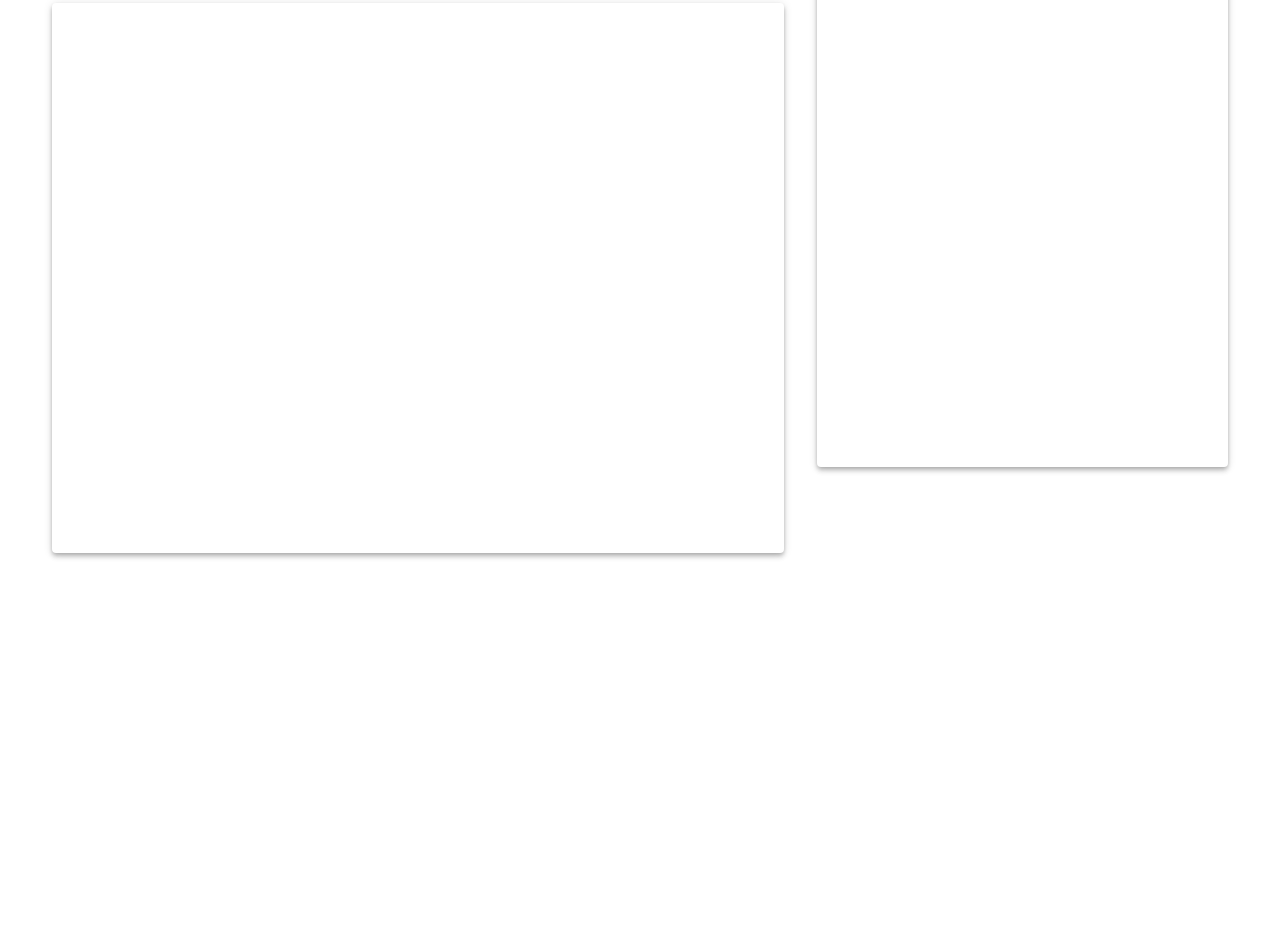
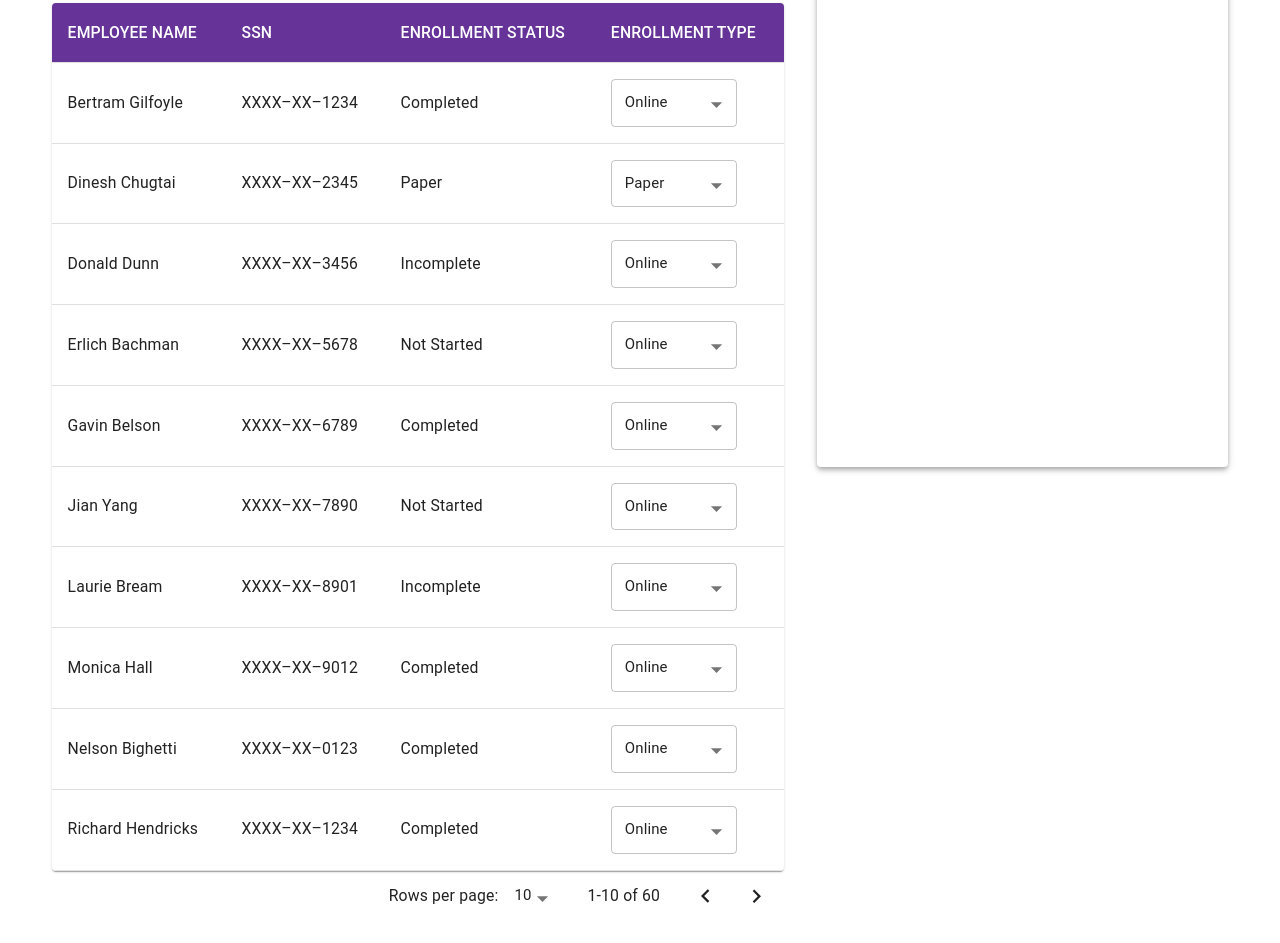
Before and after one commit to bgott/word_brown, a Gatsby site: page / in a window 1280 px wide. Shown: the part 509-1452 px from the top of the page. Before the commit the page ends 1153 px from the top, so only its background shows below. Built offline with nearby package versions, Linux system fonts and the light colour scheme; Gatsby itself is replaced by a stand-in of ours.

Commit message:
add employee datatable

```diff
--- a/src/assets/scss/employee-dt.scss
+++ b/src/assets/scss/employee-dt.scss
@@ -1,6 +1,25 @@
 .employee-section {
     margin: 0em 2em 4em 0em;
-    .card {
-        height: 550px;
+    .MuiTableCell-head {
+        background-color: rebeccapurple;
+        color: white;
+        text-transform: uppercase;
+    }
+    .MuiFormControl-root {
+        width:80%;
+    }
+
+    .MuiInputBase-root {
+        font-size: 95%;
+        // width: 200px;
+        .MuiOutlinedInput-input {
+            padding-top: 15px;
+            padding-bottom: 15px;
+        }
+    }
+
+    .type-select {
+        //padding-top:15px;
+        //padding-bottom:15px;
     }
 }
--- a/src/assets/scss/layout.css
+++ b/src/assets/scss/layout.css
@@ -417,7 +417,7 @@ table {
   padding-left: 0;
   padding-right: 0;
   padding-top: 0;
-  margin-bottom: 1.45rem;
+  /*margin-bottom: 1.45rem;*/
   font-size: 1rem;
   line-height: 1.45rem;
   border-collapse: collapse;
@@ -580,14 +580,14 @@ th {
   padding-top: 0.725rem;
   padding-bottom: calc(0.725rem - 1px);
 }
-th:first-child,
+/* th:first-child,
 td:first-child {
   padding-left: 0;
 }
 th:last-child,
 td:last-child {
   padding-right: 0;
-}
+} */
 tt,
 code {
   background-color: hsla(0, 0%, 0%, 0.04);
--- a/src/components/employee-dt.js
+++ b/src/components/employee-dt.js
@@ -1,13 +1,80 @@
 import React from 'react'
-import Card from '@material-ui/core/Card';
+import Table from '@material-ui/core/Table';
+import TableBody from '@material-ui/core/TableBody';
+import TableCell from '@material-ui/core/TableCell';
+import TableContainer from '@material-ui/core/TableContainer';
+import TableHead from '@material-ui/core/TableHead';
+import TableRow from '@material-ui/core/TableRow';
+import TablePagination from '@material-ui/core/TablePagination';
+import Paper from '@material-ui/core/Paper';
+import FormControl from '@material-ui/core/FormControl';
+import Select from '@material-ui/core/Select';
+import InputLabel from '@material-ui/core/InputLabel';
+import MenuItem from '@material-ui/core/MenuItem';
+
+function createData(name, ssn, status, type) {
+  return { name, ssn, status, type };
+}
+
+const rows = [
+  createData('Bertram Gilfoyle', 'XXXX–XX–1234', 'Completed', 'Online'),
+  createData('Dinesh Chugtai', 'XXXX–XX–2345', 'Paper', 'Paper'),
+  createData('Donald Dunn', 'XXXX–XX–3456', 'Incomplete', 'Online'),
+  createData('Erlich Bachman', 'XXXX–XX–5678', 'Not Started', 'Online'),
+  createData('Gavin Belson', 'XXXX–XX–6789', 'Completed', 'Online'),
+  createData('Jian Yang', 'XXXX–XX–7890', 'Not Started', 'Online'),
+  createData('Laurie Bream', 'XXXX–XX–8901', 'Incomplete', 'Online'),
+  createData('Monica Hall', 'XXXX–XX–9012', 'Completed', 'Online'),
+  createData('Nelson Bighetti', 'XXXX–XX–0123', 'Completed', 'Online'),
+  createData('Richard Hendricks', 'XXXX–XX–1234', 'Completed', 'Online'),
+];
 
 const EmployeeDatatable = () => (
     <>
         <div className="employee-section">
-            <Card elevation="4" className="card">
-                <div className="poop">
-                </div>
-            </Card>
+            <TableContainer component={Paper}>
+                <Table className="table" aria-label="simple table">
+                    <TableHead>
+                        <TableRow>
+                            <TableCell>Employee Name</TableCell>
+                            <TableCell align="left">SSN</TableCell>
+                            <TableCell align="left">Enrollment Status</TableCell>
+                            <TableCell align="left">Enrollment Type</TableCell>
+                        </TableRow>
+                    </TableHead>
+                    <TableBody>
+                        {rows.map(row => (
+                            <TableRow key={row.name}>
+                                <TableCell component="th" scope="row">
+                                    {row.name}
+                                </TableCell>
+                                <TableCell align="left">{row.ssn}</TableCell>
+                                <TableCell align="left">{row.status}</TableCell>
+                                <TableCell align="left">
+                                    <FormControl variant="outlined">
+                                        <Select
+                                            labelId="demo-simple-select-filled-label"
+                                            id="demo-simple-select-filled"
+                                            value={row.type}
+                                            className="type-select"
+                                        >
+                                            <MenuItem value={row.type}>{row.type}</MenuItem>
+                                        </Select>
+                                    </FormControl>
+                                </TableCell>
+                            </TableRow>
+                      ))}
+                  </TableBody>
+                </Table>
+            </TableContainer>
+            <TablePagination
+                rowsPerPageOptions={[5, 10, 25]}
+                component="div"
+                count="60"
+                rowsPerPage="10"
+                page="0"
+                nextIconButtonText="Next"
+            />
         </div>
     </>
 )
```
Also changed, not shown: src/components/application-card.js (+0 -8 lines).
